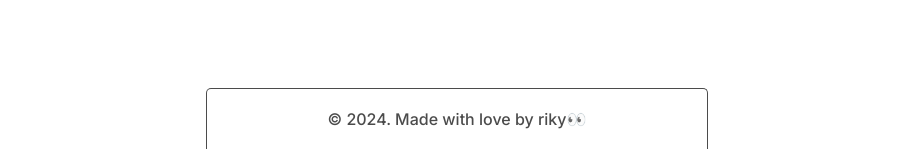
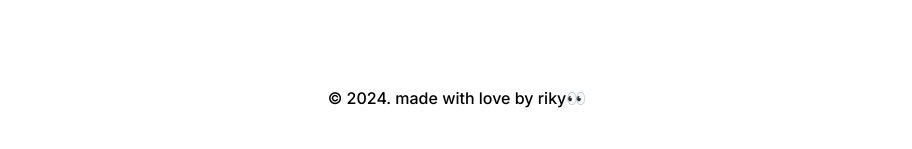
Before and after one commit to claireglowup/whattypeofskater, a React (Vite) app: page / in a window 1280 px wide. Shown: the part 846-995 px from the top of the page, without its empty margins (183-1095 px from the left). After the commit the page ends 974 px from the top, so only its background shows below. Built offline with nearby package versions, Linux system fonts and the light colour scheme.

Commit message:
fix footer

```diff
--- a/src/component/Footer.tsx
+++ b/src/component/Footer.tsx
@@ -3,7 +3,7 @@
 export const Footer = () => {
   return (
     <div className="footer">
-      <footer>© 2024. Made with love by riky👀</footer>
+      <footer>© 2024. made with love by riky👀</footer>
     </div>
   );
 };
--- a/src/style/App.css
+++ b/src/style/App.css
@@ -63,20 +63,14 @@
   text-align: center;
   font-weight: 500;
   padding-block: 20px;
-  border-top: 1px solid black;
-  border-left: 1px solid black;
-  border-right: 1px solid black;
+
   border-radius: 5px 5px 0px 0px;
   transition: all 0.5s;
-  transform: translateY(20px); /* Mulai dari bawah */
-  opacity: 0.7;
 }
 
 .footer footer:hover {
   background-color: black;
   color: white;
-  transform: translateY(0); /* Naik ke posisi semula */
-  opacity: 1;
 }
 
 /* Media Queries for Responsiveness */
```
